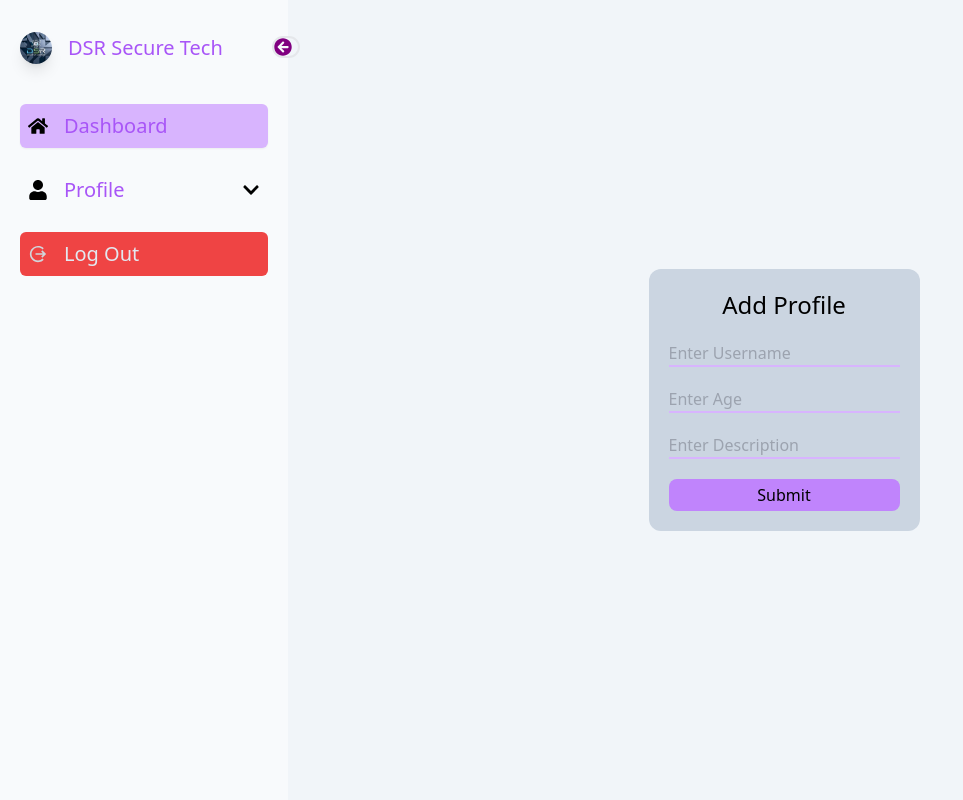
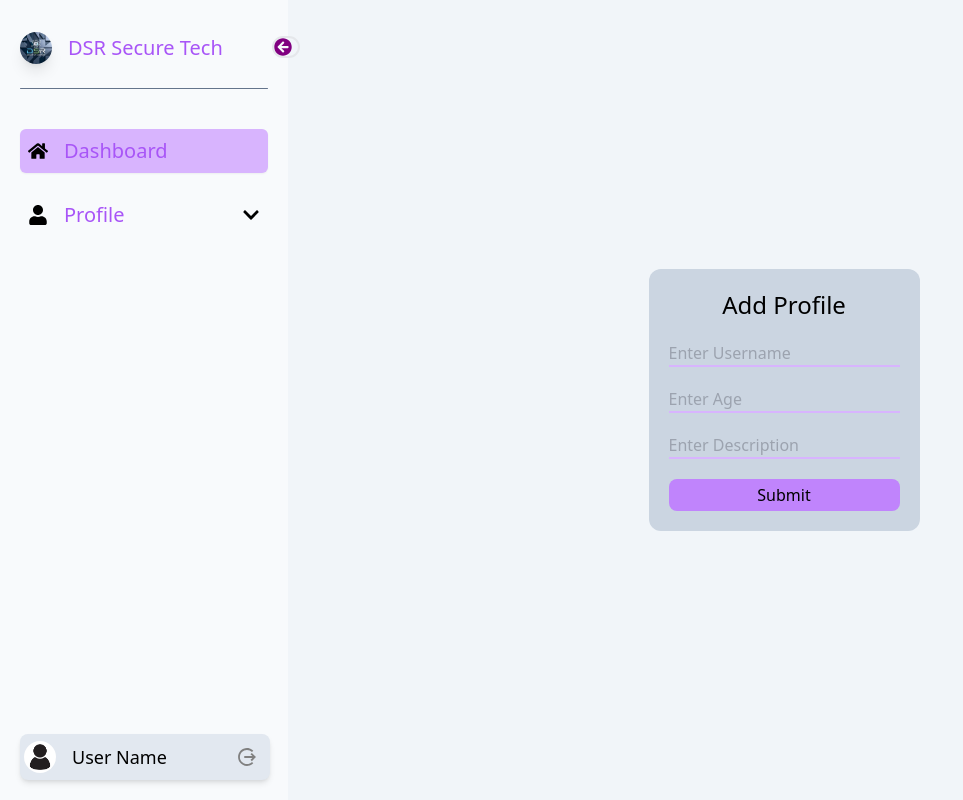
Before and after one commit to dsrsecuretechDev/UI, a React (Vite) app: page /addProfile in a window 1280 px wide. Shown: the whole page, without its empty margins (0-963 px from the left). Built offline with nearby package versions, Linux system fonts and the light colour scheme.

Commit message:
Adding Styles

```diff
--- a/src/components/Sidebar.jsx
+++ b/src/components/Sidebar.jsx
@@ -1,5 +1,6 @@
 import React, { useState } from "react";
 import dsrLogo from "../assets/dsrLogo.jpeg";
+import profile from "../assets/profile.jpg";
 import {
   FaArrowCircleLeft,
   FaChevronDown,
@@ -42,16 +43,19 @@ function Sidebar() {
             }`}
           />
           <h1
-            className={`text-purple-500 origin-left font-medium text-xl duration-200 ${
+            className={`text-purple-500 select-none origin-left font-medium text-xl duration-200 ${
               !open && "scale-0"
             }`}
           >
             DSR Secure Tech
           </h1>
         </div>
+        <br />
+        <div className="h-[1px] w-full bg-slate-500 rounded-lg"></div>
         <ul className="flex pt-10 flex-col gap-5">
           <li>
             <Link
+              title="Dashboard"
               to={"/"}
               className="flex rounded-md p-2 shadow-sm cursor-pointer bg-purple-300 hover:text-white text-gray-300 text-sm items-center gap-x-4 select-none"
             >
@@ -65,9 +69,9 @@ function Sidebar() {
               </span>
             </Link>
           </li>
-          <li>
+          <li className="relative group">
             <div
-              className="flex rounded-md p-2  cursor-pointer hover:bg-purple-300 hover:text-white text-gray-300 text-sm items-center gap-x-4 select-none"
+              className="flex rounded-md p-2 cursor-pointer hover:bg-purple-300 hover:text-white text-gray-300 text-sm items-center gap-x-4 select-none"
               onClick={handleDropdown}
             >
               <FaUser size={20} color="black" />
@@ -107,21 +111,60 @@ function Sidebar() {
                 </li>
               </ul>
             )}
-          </li>
-          <li>
-            <Link
-              to={"/logout"}
-              className={`flex rounded-md p-2 cursor-pointer bg-red-500 text-gray-300 text-sm hover:bg-red-300 hover:text-red-500 items-center origin-left gap-x-4 ${
-                open ? "mt-auto" : "mt-[420px]"
-              }`}
-            >
-              <IoMdLogOut size={20} />
-              <span className={`${open ? "text-xl text-slate-200" : "hidden"}`}>
-                Log Out
-              </span>
-            </Link>
+            {!open && (
+              <div className="absolute left-20 top-0 hidden group-hover:block bg-slate-50 p-2 rounded-md shadow-lg z-10">
+                <ul>
+                  <li>
+                    <Link
+                      to={"/addProfile"}
+                      className="flex items-center gap-2 p-2 hover:bg-purple-400 rounded-md select-none"
+                    >
+                      <IoMdAddCircle size={20} />
+                      <span>Add Profile</span>
+                    </Link>
+                  </li>
+                  <li>
+                    <Link
+                      to={"/listProfile"}
+                      className="flex items-center gap-2 p-2 hover:bg-purple-400 rounded-md select-none"
+                    >
+                      <CiCircleList size={20} />
+                      <span>List Profile</span>
+                    </Link>
+                  </li>
+                </ul>
+              </div>
+            )}
           </li>
         </ul>
+        <div
+          className={`absolute bottom-5 left-5  h-auto flex items-center justify-between gap-x-4 ${
+            open ? "bg-slate-200 w-[250px]" : "bg-red-500"
+          } transition-colors shadow-md  p-1 rounded-lg`}
+        >
+          {open && (
+            <div className="flex items-center gap-4">
+              <img
+                src={profile}
+                alt="User"
+                className="h-8 w-8 rounded-full select-none"
+              />
+              <span className="text-lg select-none">User Name</span>
+            </div>
+          )}
+
+          <Link
+            title="Log Out"
+            to={"/logout"}
+            className="flex items-center p-2 cursor-pointer text-gray-300 text-sm rounded-full"
+          >
+            <IoMdLogOut
+              size={22}
+              color={open ? "gray" : "white"}
+              className="hover:text-red-500"
+            />
+          </Link>
+        </div>
       </div>
     </div>
   );
--- a/src/output.css
+++ b/src/output.css
@@ -566,12 +566,20 @@ video {
   right: -0.75rem;
 }
 
+.bottom-5 {
+  bottom: 1.25rem;
+}
+
 .left-20 {
   left: 5rem;
 }
 
-.top-56 {
-  top: 14rem;
+.left-5 {
+  left: 1.25rem;
+}
+
+.top-0 {
+  top: 0px;
 }
 
 .top-9 {
@@ -582,28 +590,12 @@ video {
   z-index: 10;
 }
 
-.ml-20 {
-  margin-left: 5rem;
+.ml-auto {
+  margin-left: auto;
 }
 
 .mt-5 {
   margin-top: 1.25rem;
-}
-
-.mt-\[420px\] {
-  margin-top: 420px;
-}
-
-.mt-\[460px\] {
-  margin-top: 460px;
-}
-
-.ml-auto {
-  margin-left: auto;
-}
-
-.mt-auto {
-  margin-top: auto;
 }
 
 .block {
@@ -626,6 +618,14 @@ video {
   height: 2rem;
 }
 
+.h-\[2px\] {
+  height: 2px;
+}
+
+.h-auto {
+  height: auto;
+}
+
 .h-fit {
   height: -moz-fit-content;
   height: fit-content;
@@ -633,6 +633,10 @@ video {
 
 .h-screen {
   height: 100vh;
+}
+
+.h-\[1px\] {
+  height: 1px;
 }
 
 .min-h-screen {
@@ -657,6 +661,10 @@ video {
 
 .w-8 {
   width: 2rem;
+}
+
+.w-\[250px\] {
+  width: 250px;
 }
 
 .w-fit {
@@ -714,6 +722,14 @@ video {
   justify-content: center;
 }
 
+.justify-between {
+  justify-content: space-between;
+}
+
+.justify-around {
+  justify-content: space-around;
+}
+
 .gap-2 {
   gap: 0.5rem;
 }
@@ -722,8 +738,8 @@ video {
   gap: 1.25rem;
 }
 
-.gap-7 {
-  gap: 1.75rem;
+.gap-4 {
+  gap: 1rem;
 }
 
 .gap-x-4 {
@@ -760,6 +776,11 @@ video {
   border-color: rgb(216 180 254 / var(--tw-border-opacity));
 }
 
+.bg-black {
+  --tw-bg-opacity: 1;
+  background-color: rgb(0 0 0 / var(--tw-bg-opacity));
+}
+
 .bg-purple-300 {
   --tw-bg-opacity: 1;
   background-color: rgb(216 180 254 / var(--tw-bg-opacity));
@@ -780,6 +801,11 @@ video {
   background-color: rgb(241 245 249 / var(--tw-bg-opacity));
 }
 
+.bg-slate-200 {
+  --tw-bg-opacity: 1;
+  background-color: rgb(226 232 240 / var(--tw-bg-opacity));
+}
+
 .bg-slate-300 {
   --tw-bg-opacity: 1;
   background-color: rgb(203 213 225 / var(--tw-bg-opacity));
@@ -794,6 +820,11 @@ video {
   background-color: transparent;
 }
 
+.bg-slate-500 {
+  --tw-bg-opacity: 1;
+  background-color: rgb(100 116 139 / var(--tw-bg-opacity));
+}
+
 .p-1 {
   padding: 0.25rem;
 }
@@ -806,16 +837,16 @@ video {
   padding: 1.25rem;
 }
 
+.pl-5 {
+  padding-left: 1.25rem;
+}
+
 .pt-10 {
   padding-top: 2.5rem;
 }
 
 .pt-8 {
   padding-top: 2rem;
-}
-
-.pl-5 {
-  padding-left: 1.25rem;
 }
 
 .text-center {
@@ -827,6 +858,11 @@ video {
   line-height: 2rem;
 }
 
+.text-lg {
+  font-size: 1.125rem;
+  line-height: 1.75rem;
+}
+
 .text-sm {
   font-size: 0.875rem;
   line-height: 1.25rem;
@@ -835,10 +871,6 @@ video {
 .text-xl {
   font-size: 1.25rem;
   line-height: 1.75rem;
-}
-
-.font-bold {
-  font-weight: 700;
 }
 
 .font-medium {
@@ -855,14 +887,15 @@ video {
   color: rgb(168 85 247 / var(--tw-text-opacity));
 }
 
-.text-slate-200 {
-  --tw-text-opacity: 1;
-  color: rgb(226 232 240 / var(--tw-text-opacity));
-}
-
 .shadow-lg {
   --tw-shadow: 0 10px 15px -3px rgb(0 0 0 / 0.1), 0 4px 6px -4px rgb(0 0 0 / 0.1);
   --tw-shadow-colored: 0 10px 15px -3px var(--tw-shadow-color), 0 4px 6px -4px var(--tw-shadow-color);
+  box-shadow: var(--tw-ring-offset-shadow, 0 0 #0000), var(--tw-ring-shadow, 0 0 #0000), var(--tw-shadow);
+}
+
+.shadow-md {
+  --tw-shadow: 0 4px 6px -1px rgb(0 0 0 / 0.1), 0 2px 4px -2px rgb(0 0 0 / 0.1);
+  --tw-shadow-colored: 0 4px 6px -1px var(--tw-shadow-color), 0 2px 4px -2px var(--tw-shadow-color);
   box-shadow: var(--tw-ring-offset-shadow, 0 0 #0000), var(--tw-ring-shadow, 0 0 #0000), var(--tw-shadow);
 }
 
@@ -877,8 +910,8 @@ video {
   outline-offset: 2px;
 }
 
-.transition-all {
-  transition-property: all;
+.transition-colors {
+  transition-property: color, background-color, border-color, text-decoration-color, fill, stroke;
   transition-timing-function: cubic-bezier(0.4, 0, 0.2, 1);
   transition-duration: 150ms;
 }
@@ -917,11 +950,6 @@ video {
   background-color: rgb(192 132 252 / var(--tw-bg-opacity));
 }
 
-.hover\:bg-red-300:hover {
-  --tw-bg-opacity: 1;
-  background-color: rgb(252 165 165 / var(--tw-bg-opacity));
-}
-
 .hover\:text-black:hover {
   --tw-text-opacity: 1;
   color: rgb(0 0 0 / var(--tw-text-opacity));
@@ -936,3 +964,7 @@ video {
   --tw-text-opacity: 1;
   color: rgb(255 255 255 / var(--tw-text-opacity));
 }
+
+.group:hover .group-hover\:block {
+  display: block;
+}
```
